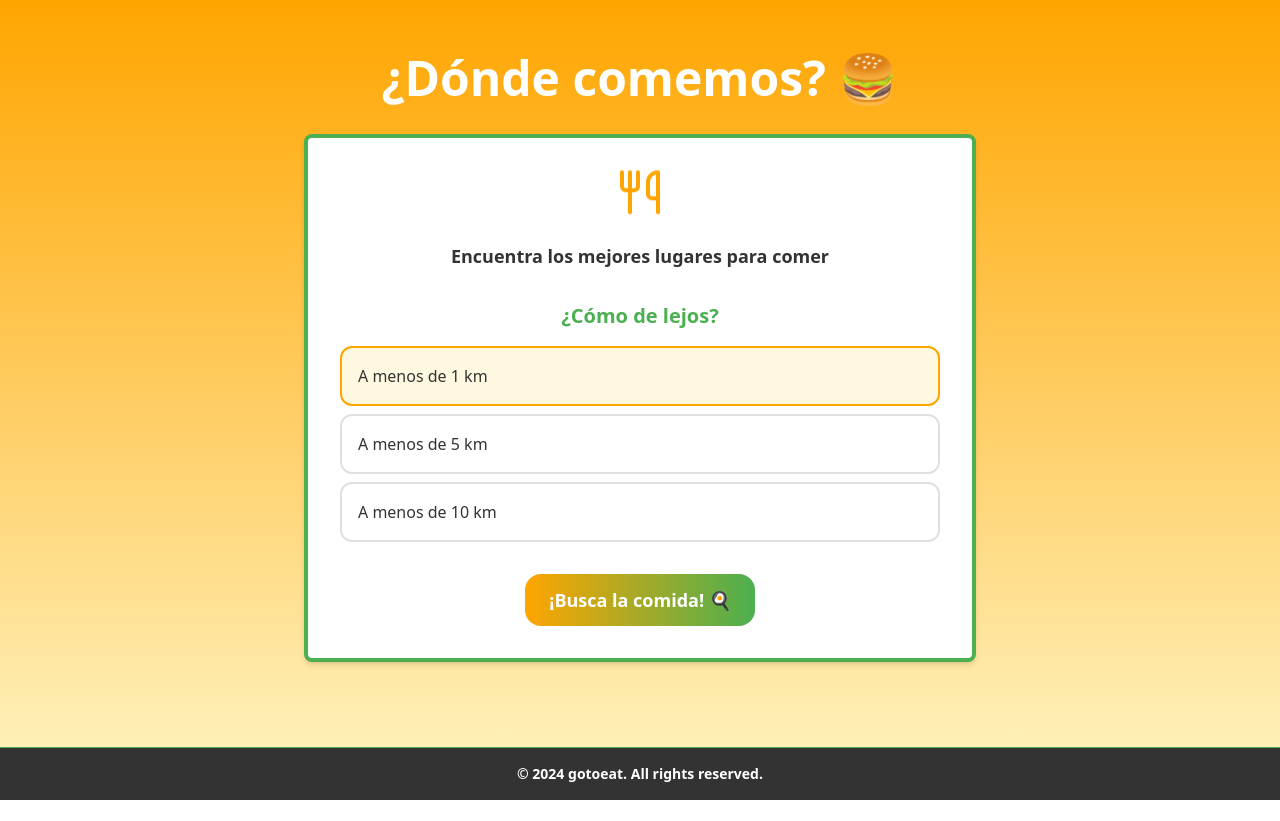
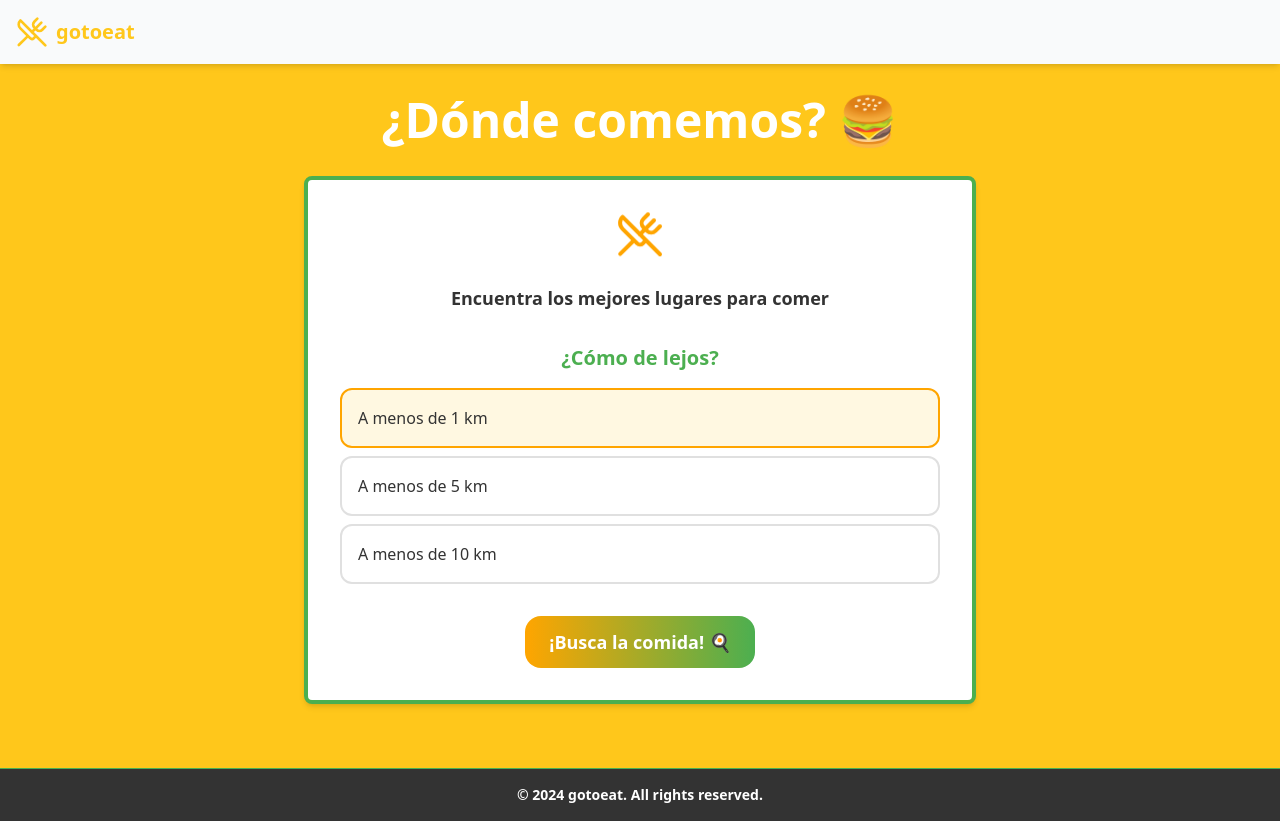
Before and after one commit to mariollesta/locatall, a React (Vite) app in the folder frontend/: page / in a window 1280 px wide. Before the commit the page ends 800 px from the top, so only its background shows below. Built offline with nearby package versions, Linux system fonts and the light colour scheme.

Commit message:
feat(): optimization & deployment
Adding header.

```diff
--- a/frontend/src/components/FoodRecommender.jsx
+++ b/frontend/src/components/FoodRecommender.jsx
@@ -1,6 +1,6 @@
 import React, { useReducer, useEffect } from "react";
 import axios from "axios";
-import { Utensils } from "lucide-react";
+import { UtensilsCrossed } from "lucide-react";
 
 import DistanceInput from "@components/DistanceInput";
 import { ResetRecommender } from "@components/ResetRecommender";
@@ -131,7 +131,7 @@ export const FoodRecommender = () => {
       {!state.showRecommendations ? (
         <div className="bg-white rounded-lg shadow-md overflow-hidden mb-8 border-4 border-[#4CAF50]">
           <div className="p-6 sm:p-8">
-            <Utensils className="mx-auto mb-6 text-[#FFA500] animate-bounce" size={48} />
+            <UtensilsCrossed className="mx-auto mb-6 text-[#FFA500] animate-bounce" size={48} />
             <p className="text-[#333333] mb-8 text-center text-lg font-semibold">
               Encuentra los mejores lugares para comer
             </p>
--- /dev/null
+++ b/frontend/src/components/Header.jsx
@@ -0,0 +1,35 @@
+import React from "react";
+import Logo from "./Logo"; // Asegúrate de que el componente Logo esté en la misma carpeta o ajusta la ruta
+
+const Header = () => {
+  return (
+    <header className="bg-gray-50 shadow-md py-4 sticky top-0 z-10">
+      <div className="container mx-auto px-4 flex justify-between items-center">
+        <Logo className="text-[#ffc71b]" />
+        {/*
+        <nav>
+          <ul className="flex space-x-4">
+            <li>
+              <a href="#" className="text-white hover:text-[#FFCDD2] transition-colors duration-200">
+                Home
+              </a>
+            </li>
+            <li>
+              <a href="#" className="text-white hover:text-[#FFCDD2] transition-colors duration-200">
+                About
+              </a>
+            </li>
+            <li>
+              <a href="#" className="text-white hover:text-[#FFCDD2] transition-colors duration-200">
+                Contact
+              </a>
+            </li>
+          </ul>
+        </nav>
+        */}
+      </div>
+    </header>
+  );
+};
+
+export default Header;
--- /dev/null
+++ b/frontend/src/components/Logo.jsx
@@ -0,0 +1,13 @@
+import React from 'react';
+import { UtensilsCrossed } from 'lucide-react';
+
+const Logo = ({ className = '' }) => {
+  return (
+    <div className={`flex items-center ${className}`}>
+      <UtensilsCrossed className="w-8 h-8" />
+      <span className="ml-2 text-xl font-semibold">gotoeat</span>
+    </div>
+  );
+};
+
+export default Logo;
--- a/frontend/src/pages/FoodRecommenderPage.jsx
+++ b/frontend/src/pages/FoodRecommenderPage.jsx
@@ -1,12 +1,14 @@
 import React from "react";
 
+import Header from "@components/Header";
 import Title from "@components/Title";
 import { FoodRecommender } from "@components/FoodRecommender"
 import Footer from "@components/Footer";
 
 export function FoodRecommenderPage () {
   return (
-    <div className="min-h-screen flex flex-col bg-gradient-to-b from-[#ffa500] to-[#fff5c5] text-[#333333]">
+    <div className="min-h-screen flex flex-col bg-[#ffc71b] text-[#333333]">
+      <Header />
       <main className="flex-grow flex flex-col items-center justify-center px-4 py-8 sm:px-6 lg:px-8">
         <Title />
         <FoodRecommender />
```
Also changed, not shown: frontend/public/gotoeat.webp (deleted), 1 other file (tests, documents, lock files or other folders).
